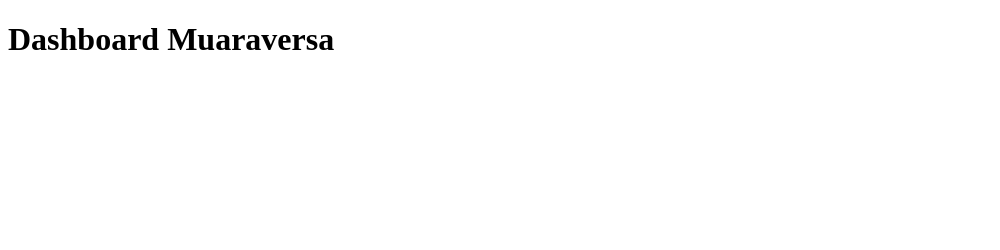
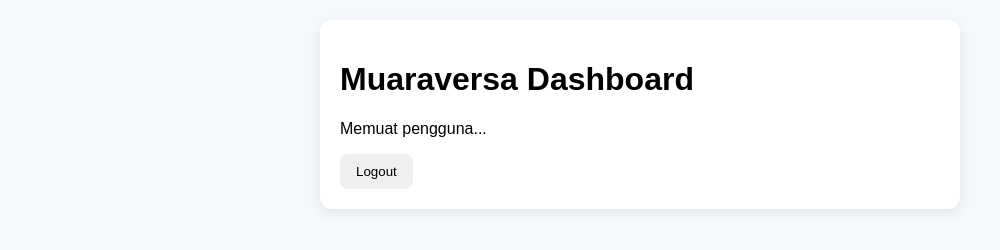
Before and after one commit to drmproject/muaraversa, a plain HTML site: page frontend/dashboard.html in a window 1280 px wide. Shown: the whole page, without its empty margins (0-1000 px from the left). Drawn offline with Linux system fonts and the light colour scheme.

Commit message:
Upgrade Muaraversa dashboard shell

```diff
--- a/frontend/dashboard.html
+++ b/frontend/dashboard.html
@@ -1,12 +1,21 @@
 <!DOCTYPE html>
 <html>
 <head>
-<title>Dashboard</title>
+<title>Dashboard - Muaraversa</title>
+<meta name="viewport" content="width=device-width, initial-scale=1">
+<style>
+body{font-family:Arial,sans-serif;background:#f4f7fb;margin:0;padding:20px}
+.card{background:white;padding:20px;border-radius:12px;max-width:600px;margin:auto;box-shadow:0 4px 12px rgba(0,0,0,.08)}
+button{padding:10px 16px;border:0;border-radius:8px;cursor:pointer}
+</style>
 </head>
-
 <body>
-
-<h1>Dashboard Muaraversa</h1>
-
+<div class="card">
+<h1>Muaraversa Dashboard</h1>
+<p id="user">Memuat pengguna...</p>
+<p id="role"></p>
+<button onclick="logout()">Logout</button>
+</div>
+<script src="js/dashboard.js"></script>
 </body>
 </html>
```
